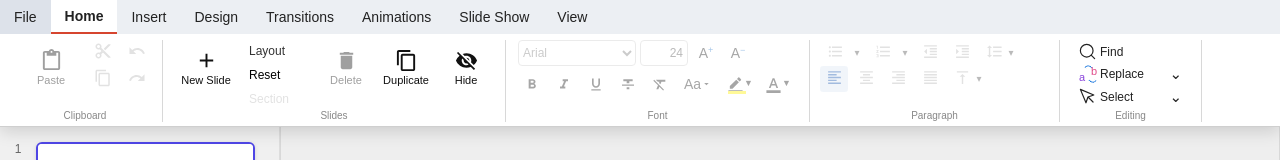
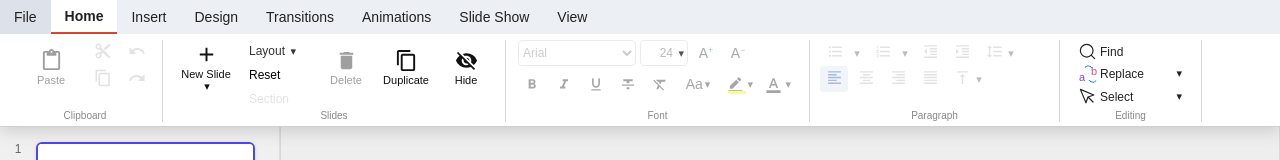
Before and after one commit to NargizaAlieva/revealjs-presentation-editor, a React app in the folder frontend/: page / in a window 1280 px wide. Both pictures are taken after a click on the button "New". Shown: the top 160 px of the page. Built offline with nearby package versions, Linux system fonts and the light colour scheme; the HTML template or start-up script is replaced by a standard one.

Commit message:
Polish toolbar dropdown indicators and insert link controls

```diff
--- a/frontend/src/components/Toolbar.css
+++ b/frontend/src/components/Toolbar.css
@@ -130,11 +130,25 @@
   font-size: 23px;
 }
 
+.toolbar-links-group,
+.toolbar-comments-group {
+  gap: 8px;
+}
+
 .toolbar-item span,
 .toolbar-upload span {
   font-size: 11px;
   line-height: 1.05;
   text-align: center;
+}
+
+.toolbar-dropdown-mark {
+  display: inline-block;
+  margin-left: 2px;
+  font-family: Arial, sans-serif;
+  font-size: 11px;
+  line-height: 1;
+  vertical-align: baseline;
 }
 
 .mini-stack {
--- a/frontend/src/components/Toolbar.jsx
+++ b/frontend/src/components/Toolbar.jsx
@@ -109,6 +109,9 @@ export default function Toolbar({
   onZoomIn,
   onZoomOut,
   onZoomChange,
+  selectedHyperlinkText,
+  onHyperlink,
+  onNewComment,
 
   selectedMediaElement,
   onUpdateSelectedMedia,
@@ -290,6 +293,10 @@ useEffect(() => {
             onUpdateBgFillSettings={onUpdateBgFillSettings}
             onApplyBackgroundToAll={onApplyBackgroundToAll}
             isSlideMasterOpen={isSlideMasterOpen}
+            selectedElement={selectedElement}
+            selectedHyperlinkText={selectedHyperlinkText}
+            onHyperlink={onHyperlink}
+            onNewComment={onNewComment}
           />
         )}
 
--- a/frontend/src/components/canvas/CanvasContextMenu.jsx
+++ b/frontend/src/components/canvas/CanvasContextMenu.jsx
@@ -112,7 +112,12 @@ function HyperlinkBrowseButton({ title, icon, active = false, onClick }) {
   );
 }
 
-function HyperlinkDialog({ selectedText = "", presentation, onApply, onClose }) {
+export function HyperlinkDialog({
+  selectedText = "",
+  presentation,
+  onApply,
+  onClose,
+}) {
   const [href, setHref] = useState("");
   const [displayText, setDisplayText] = useState(selectedText);
   const [screenTip, setScreenTip] = useState("");
--- a/frontend/src/components/toolbar/EditingGroup.css
+++ b/frontend/src/components/toolbar/EditingGroup.css
@@ -93,7 +93,9 @@
 
 .editing-chevron {
   text-align: right;
-  font-size: 15px !important;
+  font-family: Arial, sans-serif;
+  font-size: 11px !important;
+  line-height: 1;
 }
 
 .editing-dropdown {
--- a/frontend/src/components/toolbar/EditingGroup.jsx
+++ b/frontend/src/components/toolbar/EditingGroup.jsx
@@ -51,7 +51,7 @@ export default function EditingGroup({
             <span>b</span>
           </span>
           <span>Replace</span>
-          <span className="editing-chevron">⌄</span>
+          <span className="editing-chevron">▾</span>
         </button>
         {openMenu === "replace" && (
           <div className="editing-menu">
@@ -78,7 +78,7 @@ export default function EditingGroup({
         >
           <FiMousePointer className="editing-select-icon" />
           <span>Select</span>
-          <span className="editing-chevron">⌄</span>
+          <span className="editing-chevron">▾</span>
         </button>
         {openMenu === "select" && (
           <div className="editing-menu editing-select-menu">
--- a/frontend/src/components/toolbar/FontGroup.css
+++ b/frontend/src/components/toolbar/FontGroup.css
@@ -28,13 +28,25 @@
   position: relative;
 }
 
+.sz-picker-arrow {
+  position: absolute;
+  right: 4px;
+  top: 50%;
+  transform: translateY(-50%);
+  color: #555;
+  font-family: Arial, sans-serif;
+  font-size: 11px;
+  line-height: 1;
+  pointer-events: none;
+}
+
 .font-group .toolbar-size {
   width: 48px;
   height: 26px;
   border: 1px solid #cfcfcf;
   border-radius: 4px;
   background: white;
-  padding: 0 4px;
+  padding: 0 14px 0 4px;
   box-sizing: border-box;
   font-size: 12px;
   text-align: right;
@@ -196,6 +208,7 @@
   top: 8px;
   right: 2px;
   width: auto;
-  font-size: 9px;
+  font-family: Arial, sans-serif;
+  font-size: 11px;
   line-height: 1;
 }
--- a/frontend/src/components/toolbar/FontGroup.jsx
+++ b/frontend/src/components/toolbar/FontGroup.jsx
@@ -1,7 +1,6 @@
 import { useEffect, useRef, useState } from "react";
 import { createPortal } from "react-dom";
 import {
-  MdArrowDropDown,
   MdBorderColor,
   MdFormatBold,
   MdFormatClear,
@@ -80,6 +79,7 @@ function SizePicker({ value, disabled, onChange }) {
           if (!wrapRef.current?.contains(event.relatedTarget)) commit(inputVal);
         }}
       />
+      <span className="sz-picker-arrow">▾</span>
       {open && (
         <ul
           className="sz-dropdown"
@@ -139,7 +139,7 @@ function ColorCommand({
       >
         {icon}
         <span className="font-color-bar" style={{ background: color }} />
-        <span className="font-command-arrow">▼</span>
+        <span className="font-command-arrow">▾</span>
       </button>
 
       {open &&
@@ -330,7 +330,7 @@ export default function FontGroup({
             title="Change case"
             onClick={() => setShowCaseMenu((open) => !open)}
           >
-            Aa <MdArrowDropDown />
+            Aa <span className="toolbar-dropdown-mark">▾</span>
           </button>
           {showCaseMenu && (
             <div className="font-case-menu">
--- a/frontend/src/components/toolbar/ParagraphGroup.css
+++ b/frontend/src/components/toolbar/ParagraphGroup.css
@@ -44,7 +44,8 @@
   height: 26px;
   border: none;
   background: transparent;
-  font-size: 10px;
+  font-family: Arial, sans-serif;
+  font-size: 11px;
   cursor: pointer;
   padding: 0;
   color: #555;
--- a/frontend/src/components/toolbar/SlidesGroup.jsx
+++ b/frontend/src/components/toolbar/SlidesGroup.jsx
@@ -6,9 +6,29 @@ import {
   MdVisibility,
   MdVisibilityOff,
 } from "react-icons/md";
-import { getLayoutDisplayList } from "../../core/operations/layoutOperations";
 import LayoutThumb from "./LayoutThumb";
 import "./SlidesGroup.css";
+
+function LayoutGrid({ layouts, presentation, onSelect }) {
+  return (
+    <div className="layout-grid">
+      {layouts.map((layout) => (
+        <button
+          key={layout["layout-id"]}
+          className="layout-grid-item"
+          onClick={() => onSelect(layout["layout-id"])}
+        >
+          <div className="layout-grid-thumb">
+            <LayoutThumb layout={layout} presentation={presentation} />
+          </div>
+          <span className="layout-grid-label">
+            {layout.name ?? layout["layout-id"]}
+          </span>
+        </button>
+      ))}
+    </div>
+  );
+}
 
 export default function SlidesGroup({
   onAddSlide,
@@ -84,23 +104,6 @@ export default function SlidesGroup({
     return () => document.removeEventListener("mousedown", handler);
   }, [showLayoutPanel]);
 
-  const LayoutGrid = ({ onSelect }) => (
-    <div className="layout-grid">
-      {layouts.map((layout) => (
-        <button
-          key={layout["layout-id"]}
-          className="layout-grid-item"
-          onClick={() => onSelect(layout["layout-id"])}
-        >
-          <div className="layout-grid-thumb">
-            <LayoutThumb layout={layout} presentation={presentation} />
-          </div>
-          <span className="layout-grid-label">{layout.name ?? layout["layout-id"]}</span>
-        </button>
-      ))}
-    </div>
-  );
-
   return (
     <div className="ribbon-group slides-group">
       <div className="toolbar-dropdown-container">
@@ -110,7 +113,9 @@ export default function SlidesGroup({
           onClick={handleNewSlideToggle}
         >
           <MdAdd />
-          <span>New Slide</span>
+          <span>
+            New Slide <span className="toolbar-dropdown-mark">▾</span>
+          </span>
         </button>
 
         {showLayouts && (
@@ -119,7 +124,11 @@ export default function SlidesGroup({
             style={{ top: newSlidePos.top, left: newSlidePos.left }}
           >
             <h4>Layouts</h4>
-            <LayoutGrid onSelect={handleLayoutSelect} />
+            <LayoutGrid
+              layouts={layouts}
+              presentation={presentation}
+              onSelect={handleLayoutSelect}
+            />
           </div>
         )}
       </div>
@@ -131,7 +140,7 @@ export default function SlidesGroup({
             className="mini-text-command layout-apply-btn"
             onClick={handleLayoutPanelToggle}
           >
-            Layout
+            Layout <span className="toolbar-dropdown-mark">▾</span>
           </button>
           {showLayoutPanel && (
             <div
@@ -139,7 +148,14 @@ export default function SlidesGroup({
               style={{ top: popupPos.top, left: popupPos.left }}
             >
               <h4>Layouts</h4>
-              <LayoutGrid onSelect={(id) => { onApplyLayout?.(id); setShowLayoutPanel(false); }} />
+              <LayoutGrid
+                layouts={layouts}
+                presentation={presentation}
+                onSelect={(id) => {
+                  onApplyLayout?.(id);
+                  setShowLayoutPanel(false);
+                }}
+              />
             </div>
           )}
         </div>
--- a/frontend/src/pages/EditorPage.jsx
+++ b/frontend/src/pages/EditorPage.jsx
@@ -130,6 +130,9 @@ export default function EditorPage() {
           onZoomIn={ctrl.zoomIn}
           onZoomOut={ctrl.zoomOut}
           onZoomChange={ctrl.setZoom}
+          selectedHyperlinkText={ctrl.selectedHyperlinkText}
+          onHyperlink={ctrl.handleHyperlink}
+          onNewComment={ctrl.handleNewComment}
           onOpenSlideMaster={() => ctrl.setIsSlideMasterOpen(true)}
           isSlideMasterOpen={ctrl.isSlideMasterOpen}
           onCloseSlideMaster={() => ctrl.setIsSlideMasterOpen(false)}
```
Also changed, not shown: frontend/src/components/toolbar/InsertTab.jsx (+54 -54 lines).
